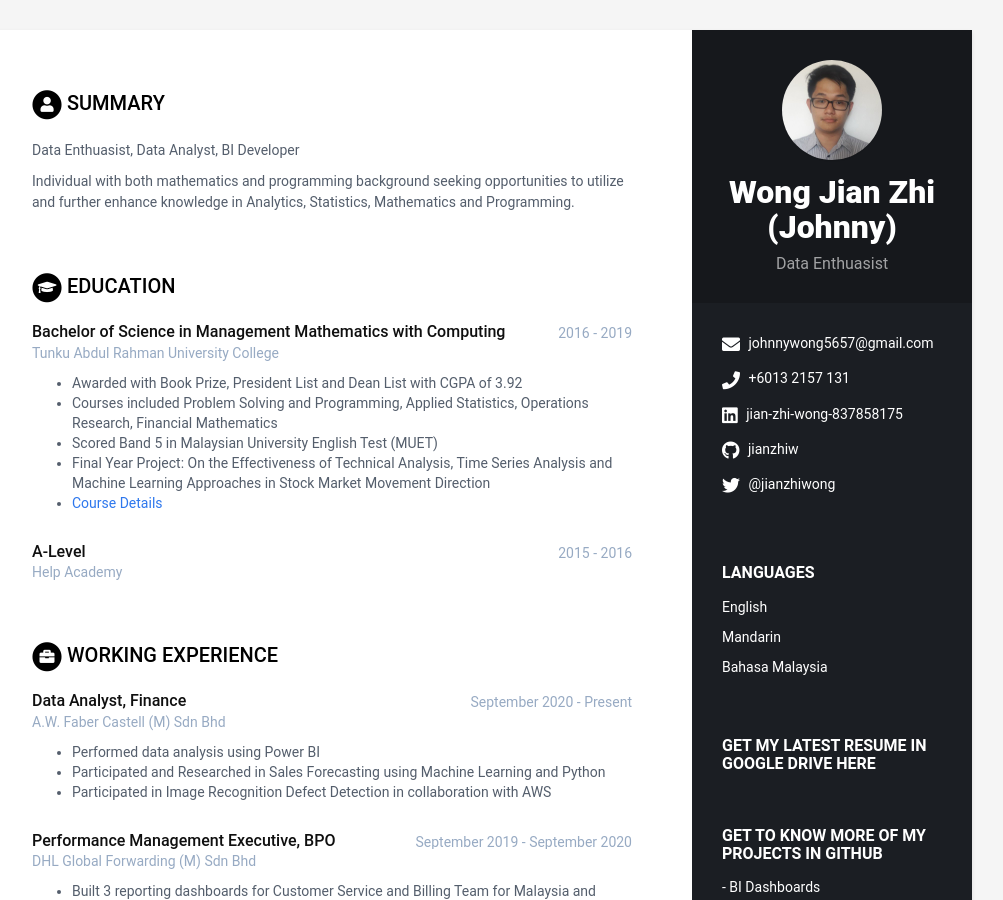
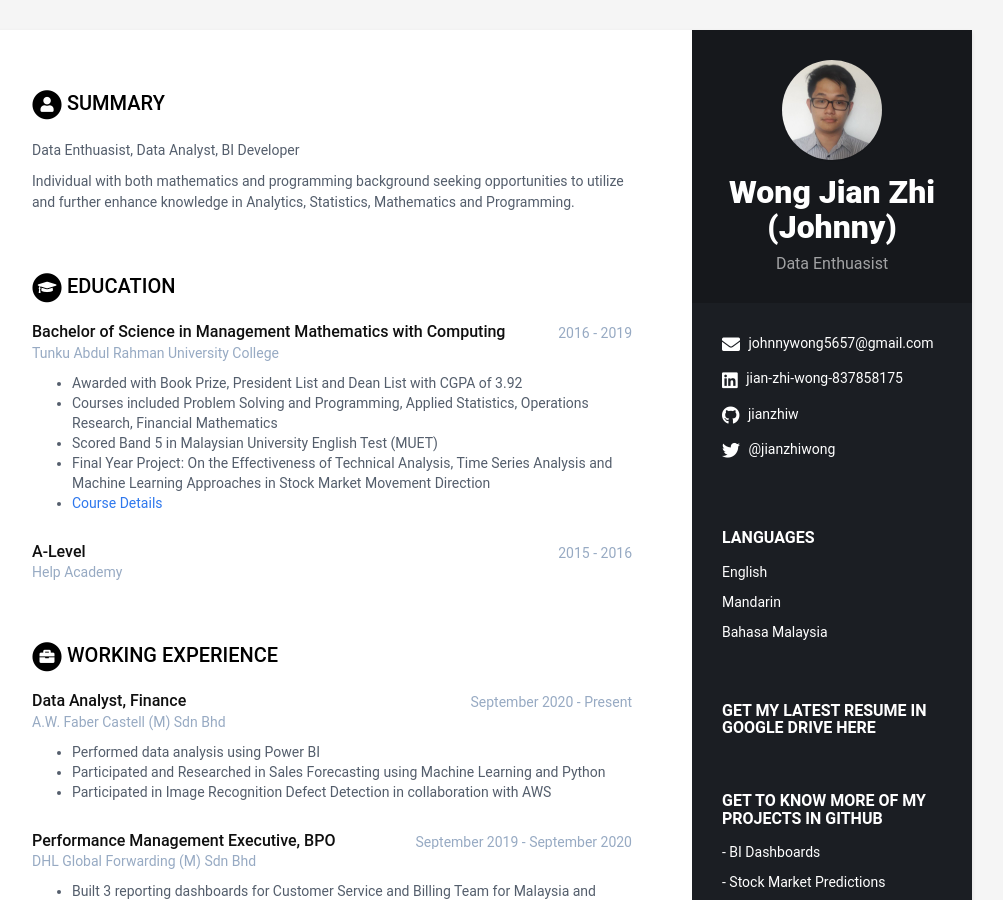
Before and after one commit to jianzhiw/jianzhiw.github.io, a Jekyll site: the page built from index.html, in a window 1280 px wide and 900 px high. Shown: the whole window, without its empty margins (168-1171 px from the left). Built offline with Jekyll 4.4.1, drawn with Linux system fonts in a browser that asks for light colours.

Commit message:
Modified Phone

```diff
--- a/_data/data.yml
+++ b/_data/data.yml
@@ -13,7 +13,7 @@
 
     # Sidebar links
     email: johnnywong5657@gmail.com
-    phone: +6013 2157 131
+    phone:
     linkedin: jian-zhi-wong-837858175
     github: jianzhiw
     twitter: '@jianzhiwong'
```
